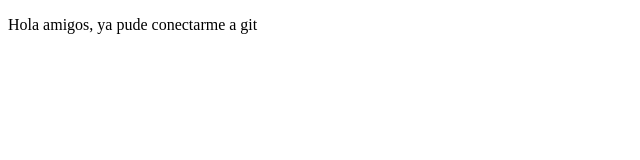
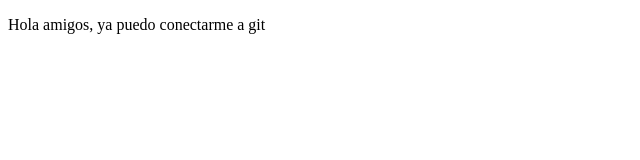
Before and after one commit to Migue-lMoren0/cursoPrework, a plain HTML site: page index.html in a window 1280 px wide. Shown: the full height of the page, 0-640 px from the left. Drawn offline with Linux system fonts and the light colour scheme.

Commit message:
Agregamos saludos

```diff
--- a/index.html
+++ b/index.html
@@ -6,6 +6,6 @@
     <title>Hola</title>
 </head>
 <body>
-    <p>Hola amigos, ya pude conectarme a git</p>
+    <p>Hola amigos, ya puedo conectarme a git</p>
 </body>
 </html>
```
